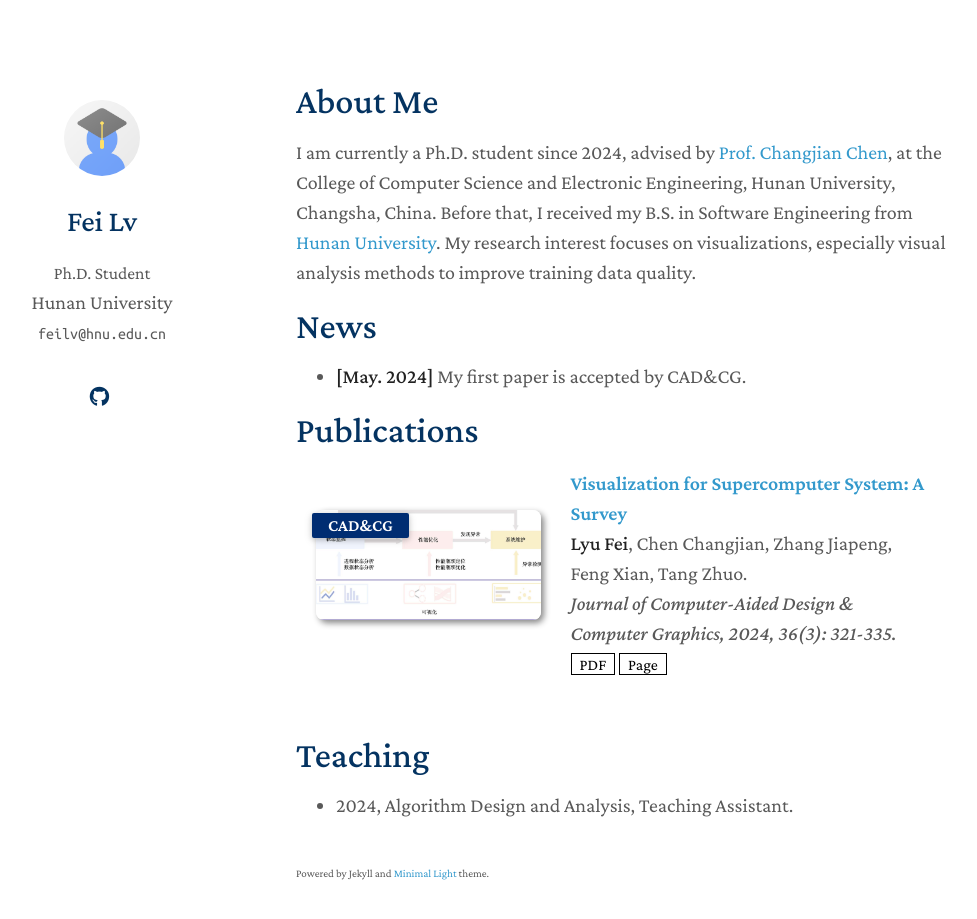
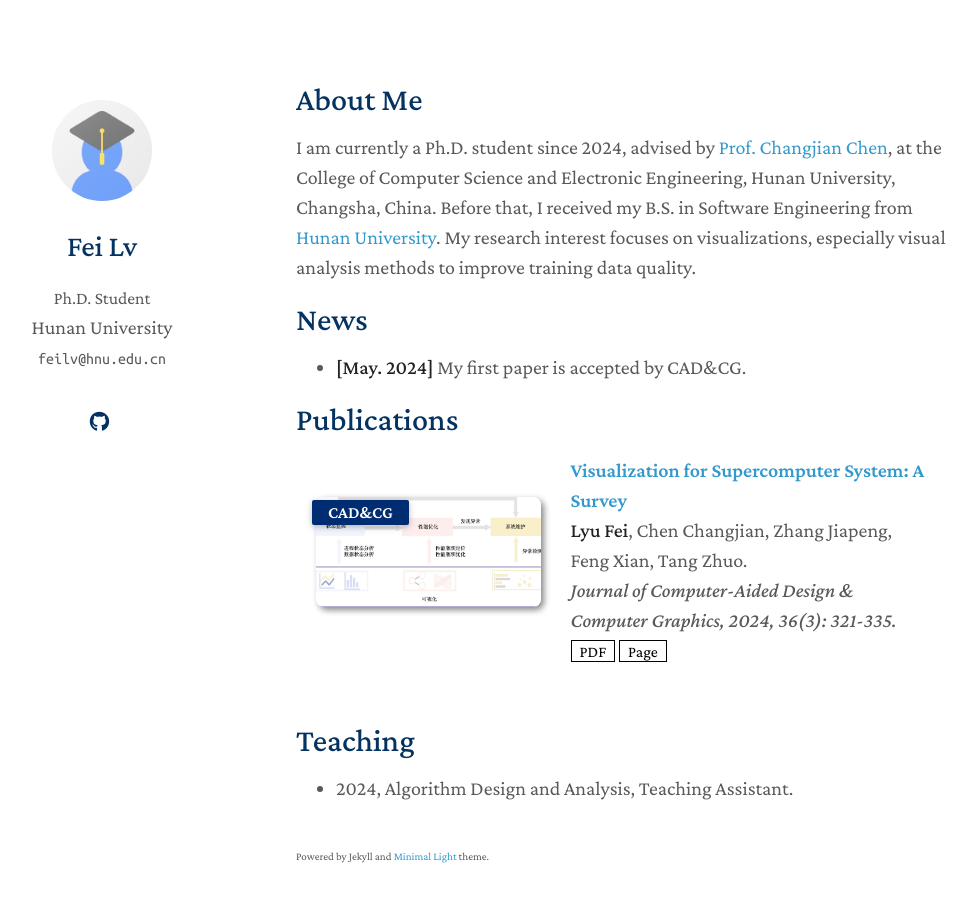
Before and after one commit to feilvvl/feilvvl.github.io, a Jekyll site: the page built from index.md, in a window 1280 px wide and 955 px high. Shown: the top 919 px of the window, without its empty margins (174-1151 px from the left). Built offline with Jekyll 4.4.1, drawn with Linux system fonts in a browser that asks for light colours; a style sheet for code colours, icons or effects is not loaded; our own code applies the rules of GitHub Pages for plain Markdown files.

Commit message:
Update minimal-light.scss

```diff
--- a/_sass/minimal-light.scss
+++ b/_sass/minimal-light.scss
@@ -216,7 +216,7 @@ papertitle {
 
       .image.avatar img {
         border-radius: 100%;
-        width: 45%;
+        width: 60%;
         padding: 20px;
         // border: 1px solid #ddd;
         // padding: 3px;
@@ -244,7 +244,7 @@ h2 {
   color:#043361;
   font-weight: 500;
   margin:2px 0px 15px;
-  font-size: 180%;
+  font-size: 160%;
 }
 
 @media (prefers-color-scheme: dark) {
```
